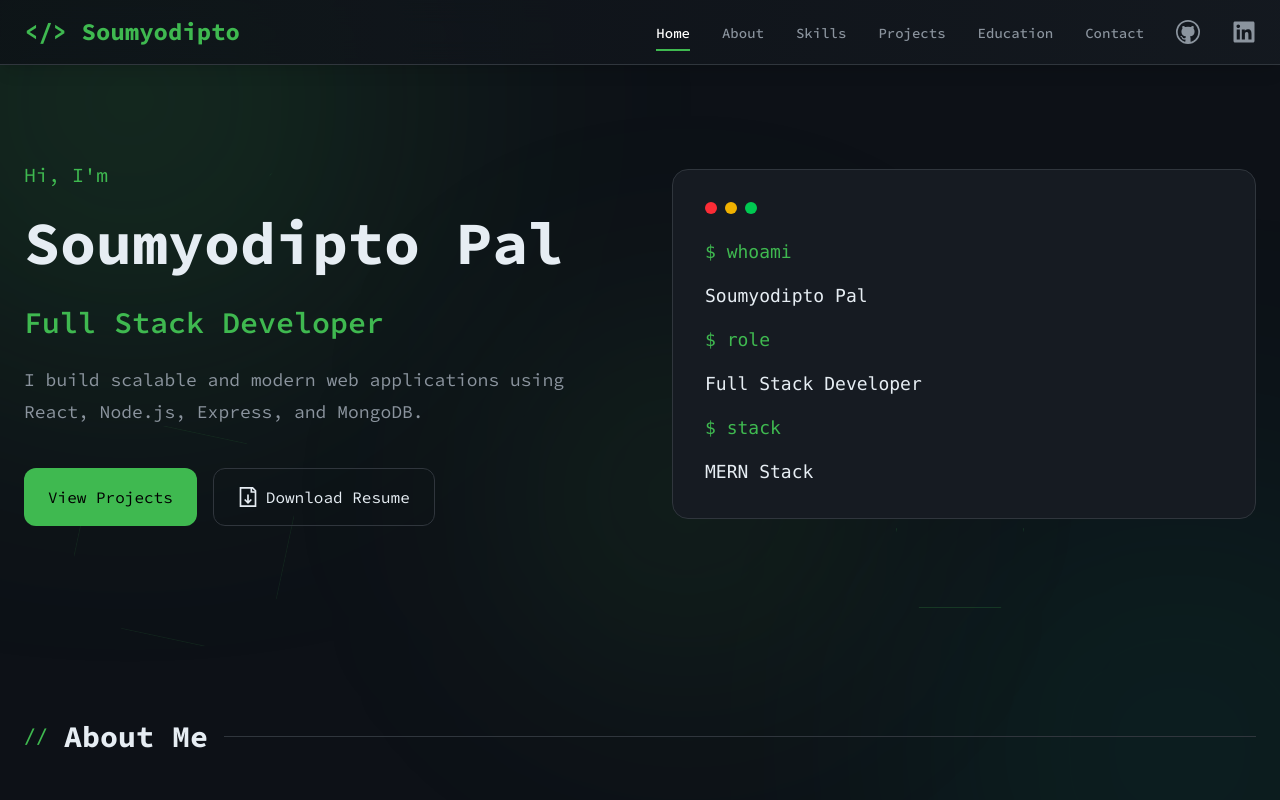
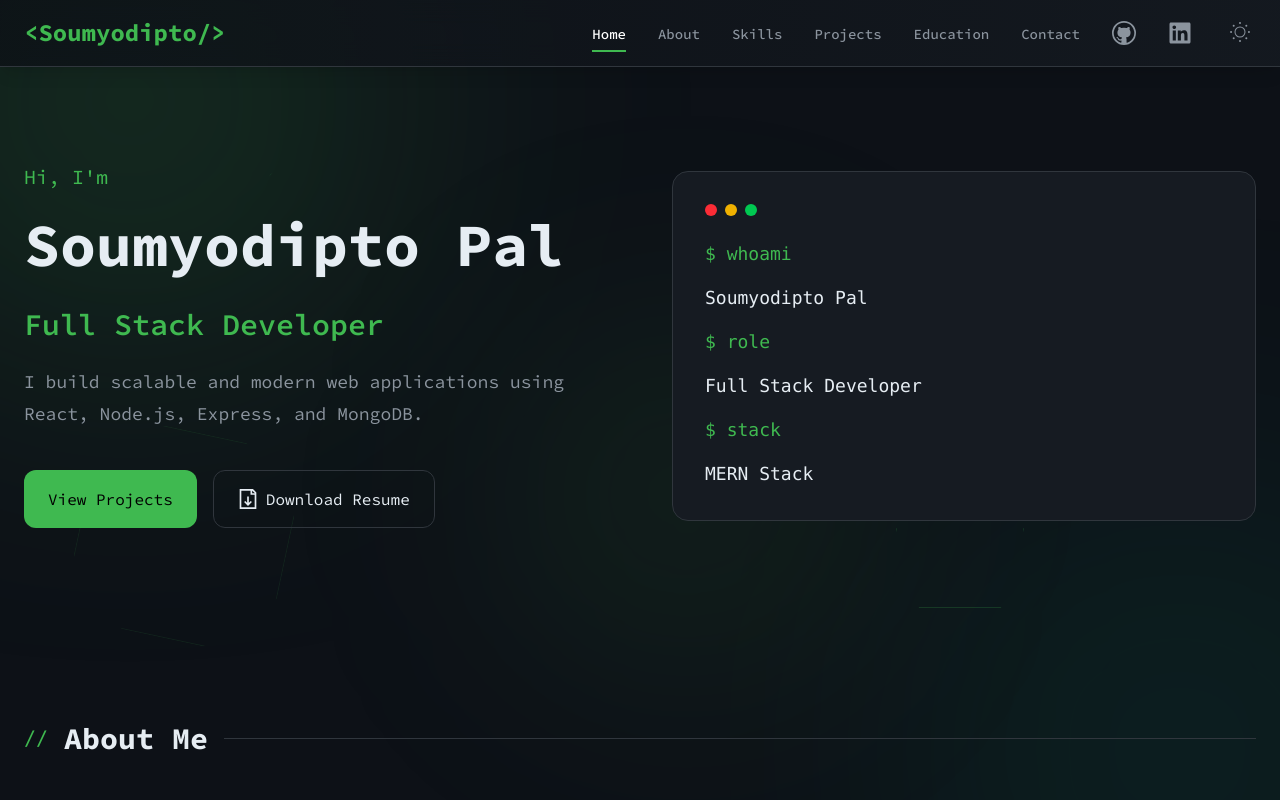
Before and after one commit to Soumyodipto68/my-portfolio, a React (Vite) app: page / in a window 1280 px wide. Shown: the top 800 px of the page. Built offline with nearby package versions, Linux system fonts and the light colour scheme.

Commit message:
navbar update

```diff
--- a/src/components/Navbar.tsx
+++ b/src/components/Navbar.tsx
@@ -2,6 +2,8 @@ import { useEffect, useState } from "react";
 import { Menu, X } from "lucide-react";
 import { VscGithub } from "react-icons/vsc";
 import { FaLinkedin } from "react-icons/fa";
+import { CiBrightnessUp } from "react-icons/ci";
+
 
 const links = [
   { name: "Home", id: "home" },
@@ -15,6 +17,7 @@ const links = [
 const Navbar = () => {
   const [open, setOpen] = useState(false);
   const [active, setActive] = useState("home");
+  const [themeOpen, setThemeOpen] = useState(false);
 
   useEffect(() => {
     const handleScroll = () => {
@@ -51,7 +54,7 @@ const Navbar = () => {
           onClick={() => scrollToSection("home")}
           className="text-xl sm:text-2xl font-bold cursor-pointer text-[#3fb950] hover:text-[#58a6ff] transition"
         >
-          {"</>"} Soumyodipto
+          {"<Soumyodipto/>"}
         </h1>
 
         {/* Desktop Menu */}
@@ -95,6 +98,18 @@ const Navbar = () => {
               <FaLinkedin size={24} />
             </a>
           </li>
+         <li className="relative">
+        <button onClick={() =>setThemeOpen(!themeOpen)}
+               className="  text-[#8b949e] hover:text-[#3fb950] transition p-1 cursor-pointer">
+               <CiBrightnessUp size={24} />
+              </button>
+        {themeOpen && (
+    <div
+      className="absolute top-12 right-0 w-44 rounded-2xl border border-[#30363d bg-[#161b22]/95 backdrop-blur-xl  shadow-2xl p-2  z-50 ">
+      💡Lights attracts bugs, Good Developer only works in dark mode
+      </div>
+      )}
+        </li>
         </ul>
 
         {/* Mobile Toggle */}
```
